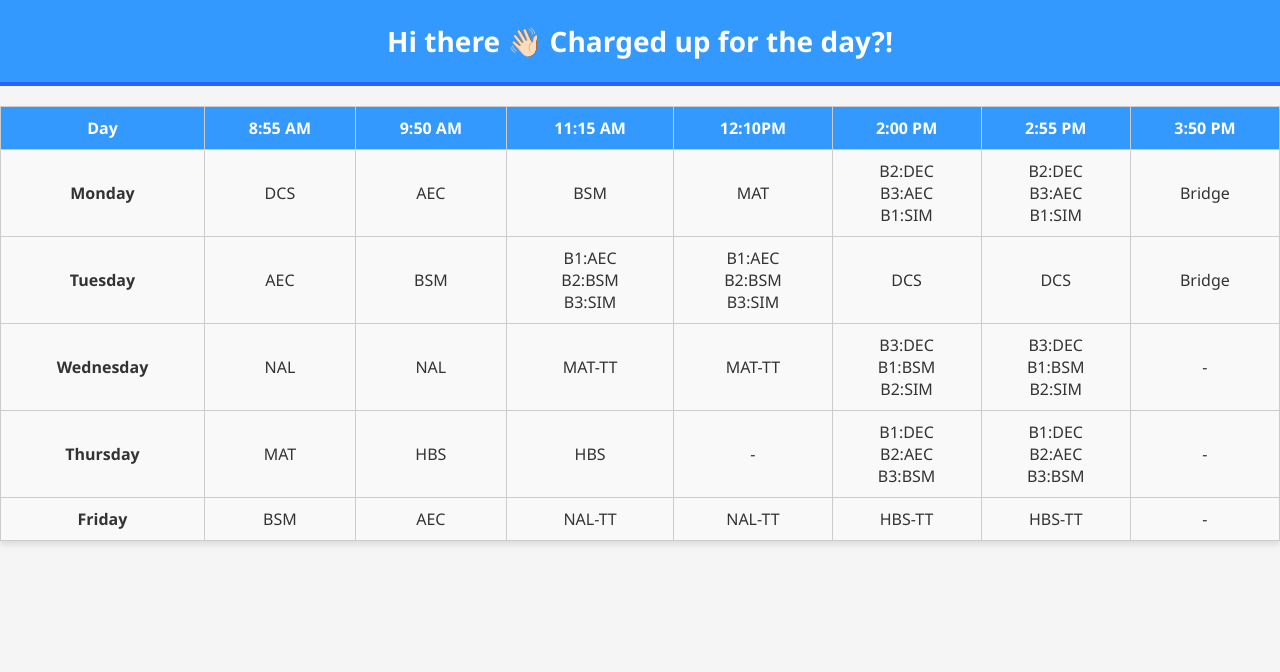
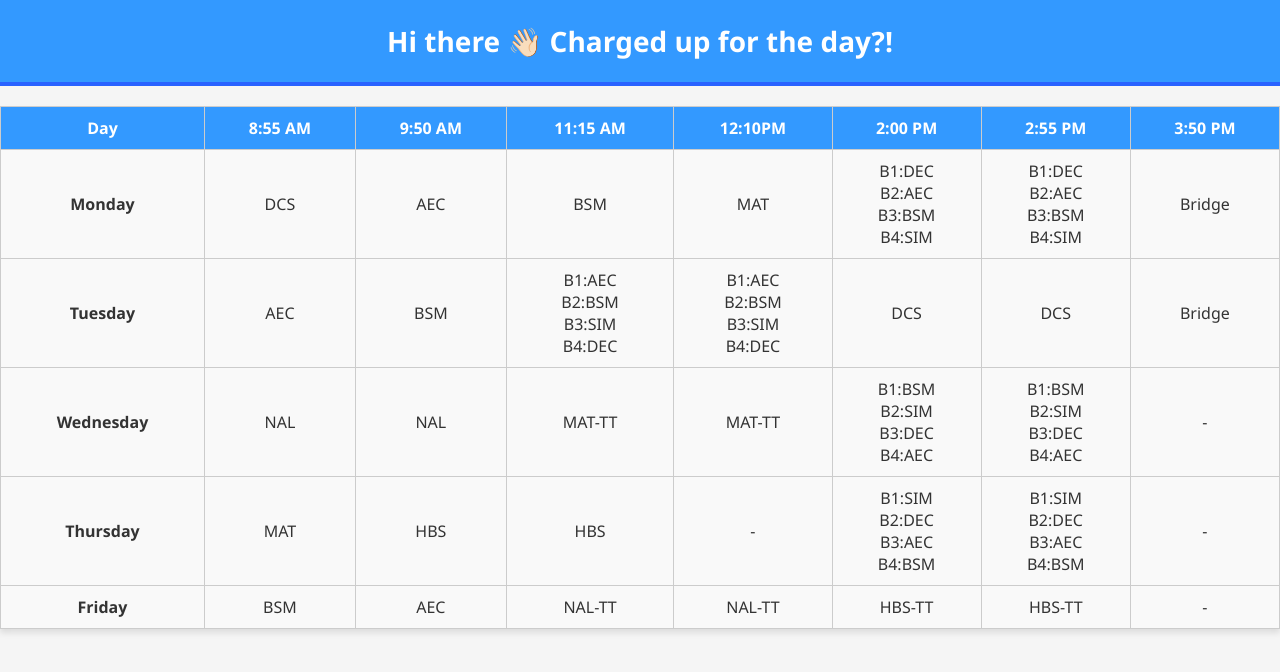
Before and after one commit to KarthikDani/tt, a plain HTML site: page index.html in a window 1280 px wide. Drawn offline with Linux system fonts and the light colour scheme.

Commit message:
Update index.html

```diff
--- a/index.html
+++ b/index.html
@@ -125,16 +125,16 @@
                 <td>AEC</td>
                 <td>BSM</td>
                 <td>MAT</td>
-                <td>B2:DEC<br>B3:AEC<br>B1:SIM</td>
-                <td>B2:DEC<br>B3:AEC<br>B1:SIM</td>
+                <td>B1:DEC<br>B2:AEC<br>B3:BSM<br>B4:SIM</td>
+                <td>B1:DEC<br>B2:AEC<br>B3:BSM<br>B4:SIM</td>
                 <td>Bridge</td>
             </tr>
             <tr>
                 <td>Tuesday</td>
                 <td>AEC</td>
                 <td>BSM</td>
-                <td>B1:AEC<br>B2:BSM<br>B3:SIM</td>
-                <td>B1:AEC<br>B2:BSM<br>B3:SIM</td>
+                <td>B1:AEC<br>B2:BSM<br>B3:SIM<br>B4:DEC</td>
+                <td>B1:AEC<br>B2:BSM<br>B3:SIM<br>B4:DEC</td>
                 <td>DCS</td>
                 <td>DCS</td>
                 <td>Bridge</td>
@@ -145,8 +145,8 @@
                 <td>NAL</td>
                 <td>MAT-TT</td>
                 <td>MAT-TT</td>
-                <td>B3:DEC<br>B1:BSM<br>B2:SIM</td>
-                <td>B3:DEC<br>B1:BSM<br>B2:SIM</td>
+                <td>B1:BSM<br>B2:SIM<br>B3:DEC<br>B4:AEC</td>
+                <td>B1:BSM<br>B2:SIM<br>B3:DEC<br>B4:AEC</td>
                 <td>-</td>
             </tr>
             <tr>
@@ -155,8 +155,8 @@
                 <td>HBS</td>
                 <td>HBS</td>
                 <td>-</td>
-                <td>B1:DEC<br>B2:AEC<br>B3:BSM</td>
-                <td>B1:DEC<br>B2:AEC<br>B3:BSM</td>
+                <td>B1:SIM<br>B2:DEC<br>B3:AEC<br>B4:BSM</td>
+                <td>B1:SIM<br>B2:DEC<br>B3:AEC<br>B4:BSM</td>
                 <td>-</td>
             </tr>
             <tr>
```
